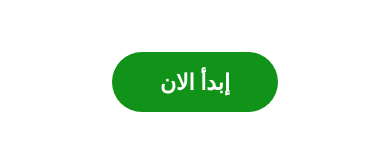
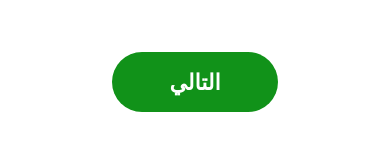
Before and after one commit to iskanderAB/communeElAliaApp, a React Native app: screen / in a window 390 px wide. Shown: the part 506-656 px from the top of the page. Built offline with nearby package versions, Linux system fonts and the light colour scheme.

Commit message:
lanf fix

```diff
--- a/Views/Langs/Lang.js
+++ b/Views/Langs/Lang.js
@@ -59,7 +59,8 @@ const Lang = () => {
             style={styles.button}
             // onPress={onPress}
           >
-            <Text style={styles.textTouchable}>إبدأ الان</Text>
+            <Text style={styles.textTouchable}>التالي
+             </Text>
           </TouchableOpacity>
       </View>
     </View>
```
